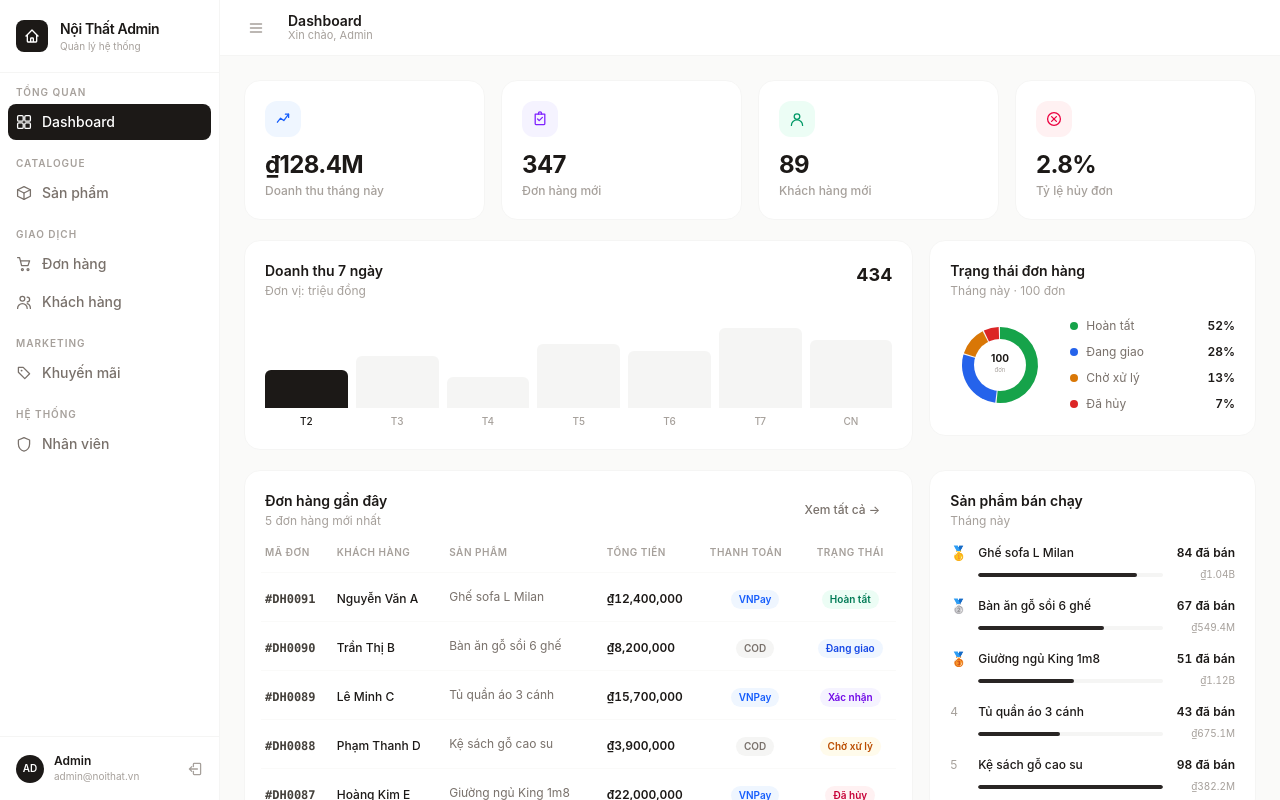
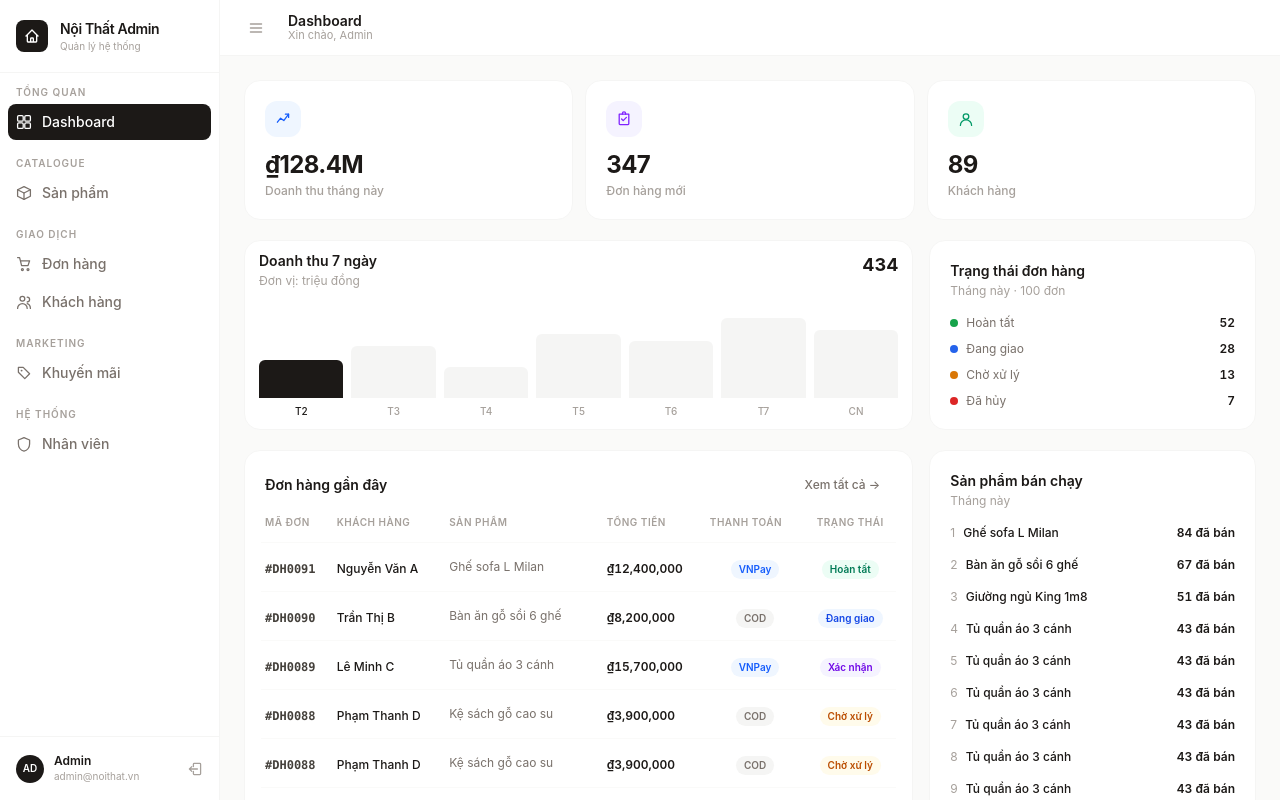
Before and after one commit to hungmonkeydev/XayDungPMWeb_FE, a React (Vite) app: page /admin/dashboard in a window 1280 px wide. Built offline with nearby package versions, Linux system fonts and the light colour scheme.

Commit message:
sửa giao diện Dashboard

```diff
--- a/src/pages/admin/DashboardPage.jsx
+++ b/src/pages/admin/DashboardPage.jsx
@@ -11,7 +11,7 @@ export default function DashboardPage() {
   return (
     <div className="p-6 space-y-5 max-w-[1400px]">
       {/* Stat cards */}
-      <div className="grid grid-cols-2 lg:grid-cols-4 gap-4">
+      <div className="grid grid-cols-2 lg:grid-cols-3 gap-3">
         {dashboardStats.map(s => (
           <StatCard key={s.id} {...s} />
         ))}
--- a/src/pages/admin/_mockData.js
+++ b/src/pages/admin/_mockData.js
@@ -15,16 +15,9 @@ export const dashboardStats = [
   },
   {
     id: 3,
-    label: "Khách hàng mới",
+    label: "Khách hàng",
     value: "89",
     icon: "customers"
-  },
-  {
-    id: 4,
-    label: "Tỷ lệ hủy đơn",
-    value: "2.8%",
-    icon: "cancel",
-    invertDelta: true
   }
 ];
 
@@ -50,6 +43,7 @@ export const recentOrders = [
   { id: "#DH0090", customer: "Trần Thị B", product: "Bàn ăn gỗ sồi 6 ghế", total: "₫8,200,000", method: "COD", status: "shipping" },
   { id: "#DH0089", customer: "Lê Minh C", product: "Tủ quần áo 3 cánh", total: "₫15,700,000", method: "VNPay", status: "confirmed" },
   { id: "#DH0088", customer: "Phạm Thanh D", product: "Kệ sách gỗ cao su", total: "₫3,900,000", method: "COD", status: "pending" },
+  { id: "#DH0088", customer: "Phạm Thanh D", product: "Kệ sách gỗ cao su", total: "₫3,900,000", method: "COD", status: "pending" },
   { id: "#DH0087", customer: "Hoàng Kim E", product: "Giường ngủ King 1m8", total: "₫22,000,000", method: "VNPay", status: "cancelled" }
 ];
 
@@ -57,6 +51,11 @@ export const topProducts = [
   { name: "Ghế sofa L Milan", category: "Phòng khách", sold: 84, revenue: "₫1.04B" },
   { name: "Bàn ăn gỗ sồi 6 ghế", category: "Phòng ăn", sold: 67, revenue: "₫549.4M" },
   { name: "Giường ngủ King 1m8", category: "Phòng ngủ", sold: 51, revenue: "₫1.12B" },
+  { name: "Tủ quần áo 3 cánh", category: "Phòng ngủ", sold: 43, revenue: "₫675.1M" },
+  { name: "Tủ quần áo 3 cánh", category: "Phòng ngủ", sold: 43, revenue: "₫675.1M" },
+  { name: "Tủ quần áo 3 cánh", category: "Phòng ngủ", sold: 43, revenue: "₫675.1M" },
+  { name: "Tủ quần áo 3 cánh", category: "Phòng ngủ", sold: 43, revenue: "₫675.1M" },
+  { name: "Tủ quần áo 3 cánh", category: "Phòng ngủ", sold: 43, revenue: "₫675.1M" },
   { name: "Tủ quần áo 3 cánh", category: "Phòng ngủ", sold: 43, revenue: "₫675.1M" },
   { name: "Kệ sách gỗ cao su", category: "Làm việc", sold: 98, revenue: "₫382.2M" }
 ];
--- a/src/pages/admin/components/dashboard/OrderStatusChart.jsx
+++ b/src/pages/admin/components/dashboard/OrderStatusChart.jsx
@@ -2,28 +2,8 @@
 
 import { orderStatusData } from "../../_mockData";
 
-/** Tạo SVG path hình quạt */
-function slicePath(cx, cy, r, startDeg, endDeg) {
-  const rad = d => (d * Math.PI) / 180;
-  const x1 = cx + r * Math.cos(rad(startDeg));
-  const y1 = cy + r * Math.sin(rad(startDeg));
-  const x2 = cx + r * Math.cos(rad(endDeg));
-  const y2 = cy + r * Math.sin(rad(endDeg));
-  const large = endDeg - startDeg > 180 ? 1 : 0;
-  return `M ${cx} ${cy} L ${x1} ${y1} A ${r} ${r} 0 ${large} 1 ${x2} ${y2} Z`;
-}
-
 export default function OrderStatusChart() {
   const total = orderStatusData.reduce((s, d) => s + d.value, 0);
-  const GAP = 2; // degrees gap giữa các slice
-
-  var cursor = -90; // bắt đầu từ 12 giờ
-  const segments = orderStatusData.map(d => {
-    const sweep = (d.value / total) * 360 - GAP;
-    const path = slicePath(50, 50, 38, cursor, cursor + sweep);
-    cursor += (d.value / total) * 360;
-    return { ...d, path };
-  });
 
   return (
     <div className="bg-white border border-stone-100 rounded-2xl p-5 hover:border-stone-200 transition-all duration-200">
@@ -33,31 +13,13 @@ export default function OrderStatusChart() {
       </div>
 
       <div className="flex items-center gap-5">
-        {/* Donut SVG */}
-        <div className="relative flex-shrink-0">
-          <svg width="100" height="100" viewBox="0 0 100 100">
-            <circle cx="50" cy="50" r="38" fill="#f5f5f4" />
-            {segments.map((seg, i) => (
-              <path key={i} d={seg.path} fill={seg.color} className="hover:opacity-80 transition-opacity cursor-pointer" />
-            ))}
-            {/* Hole */}
-            <circle cx="50" cy="50" r="26" fill="white" />
-            <text x="50" y="47" textAnchor="middle" fontSize="10" fontWeight="700" fill="#1c1917">
-              {total}
-            </text>
-            <text x="50" y="57" textAnchor="middle" fontSize="6" fill="#a8a29e">
-              đơn
-            </text>
-          </svg>
-        </div>
-
         {/* Legend */}
         <div className="flex-1 space-y-2.5">
           {orderStatusData.map(d => (
             <div key={d.label} className="flex items-center gap-2">
               <div className="w-2 h-2 rounded-full flex-shrink-0" style={{ background: d.color }} />
               <span className="text-xs text-stone-500 flex-1 leading-none">{d.label}</span>
-              <span className="text-xs font-semibold text-stone-900 tabular-nums">{d.value}%</span>
+              <span className="text-xs font-semibold text-stone-900 tabular-nums">{d.value}</span>
             </div>
           ))}
         </div>
--- a/src/pages/admin/components/dashboard/RecentOrders.jsx
+++ b/src/pages/admin/components/dashboard/RecentOrders.jsx
@@ -1,6 +1,7 @@
 // src/pages/admin/components/dashboard/RecentOrders.jsx
 
 import { recentOrders } from "../../_mockData";
+import { useNavigate } from "react-router-dom";
 
 const STATUS_CFG = {
   completed: { label: "Hoàn tất", cls: "bg-emerald-50 text-emerald-700" },
@@ -16,15 +17,20 @@ const METHOD_CFG = {
 };
 
 export default function RecentOrders() {
+  const navigate = useNavigate();
   return (
     <div className="bg-white border border-stone-100 rounded-2xl p-5 hover:border-stone-200 transition-all duration-200">
       {/* Header */}
       <div className="flex items-center justify-between mb-4">
         <div>
           <h3 className="text-sm font-semibold text-stone-900">Đơn hàng gần đây</h3>
-          <p className="text-xs text-stone-400 mt-0.5">5 đơn hàng mới nhất</p>
         </div>
-        <button className="text-xs text-stone-500 font-medium hover:text-stone-900 transition-colors px-3 py-1.5 rounded-lg hover:bg-stone-50">Xem tất cả →</button>
+        <button
+          onClick={() => navigate(`/admin/orders`)}
+          className="text-xs text-stone-500 font-medium hover:text-stone-900 transition-colors px-3 py-1.5 rounded-lg hover:bg-stone-50"
+        >
+          Xem tất cả →
+        </button>
       </div>
 
       {/* Table */}
@@ -43,7 +49,7 @@ export default function RecentOrders() {
             {recentOrders.map(order => {
               const status = STATUS_CFG[order.status];
               return (
-                <tr key={order.id} className="hover:bg-stone-50/50 transition-colors cursor-pointer">
+                <tr key={order.id} onClick={() => navigate(`/admin/orders/${order.id}`)} className="hover:bg-stone-50/50 transition-colors cursor-pointer">
                   <td className="py-3 px-1">
                     <span className="text-xs font-mono font-semibold text-stone-700">{order.id}</span>
                   </td>
--- a/src/pages/admin/components/dashboard/RevenueChart.jsx
+++ b/src/pages/admin/components/dashboard/RevenueChart.jsx
@@ -11,9 +11,9 @@ export default function RevenueChart() {
   const total = revenueChart.reduce((s, d) => s + d.value, 0);
 
   return (
-    <div className="bg-white border border-stone-100 rounded-2xl p-5 hover:border-stone-200 transition-all duration-200">
+    <div className="bg-white border border-stone-100 rounded-2xl p-2.5 hover:border-stone-200 transition-all duration-200">
       {/* Header */}
-      <div className="flex items-start justify-between mb-5">
+      <div className="flex items-start justify-between mb-5 px-1">
         <div>
           <h3 className="text-sm font-semibold text-stone-900">Doanh thu 7 ngày</h3>
           <p className="text-xs text-stone-400 mt-0.5">Đơn vị: triệu đồng</p>
@@ -24,7 +24,7 @@ export default function RevenueChart() {
       </div>
 
       {/* Bars */}
-      <div className="flex items-end gap-2 h-[110px]">
+      <div className="flex items-end gap-2 h-[110px] px-1">
         {revenueChart.map(d => {
           const pct = (d.value / max) * 100;
           const isToday = d.day === todayLabel;
--- a/src/pages/admin/components/dashboard/StatCard.jsx
+++ b/src/pages/admin/components/dashboard/StatCard.jsx
@@ -5,8 +5,7 @@ import AdminIcon from "../AdminIcons";
 const ICON_STYLE = {
   revenue: "bg-blue-50   text-blue-600",
   orders: "bg-violet-50 text-violet-600",
-  customers: "bg-emerald-50 text-emerald-600",
-  cancel: "bg-rose-50   text-rose-600"
+  customers: "bg-emerald-50 text-emerald-600"
 };
 
 export default function StatCard({ label, value, icon }) {
--- a/src/pages/admin/components/dashboard/TopProducts.jsx
+++ b/src/pages/admin/components/dashboard/TopProducts.jsx
@@ -2,11 +2,7 @@
 
 import { topProducts } from "../../_mockData";
 
-const MEDALS = ["🥇", "🥈", "🥉"];
-
 export default function TopProducts() {
-  const maxSold = Math.max(...topProducts.map(p => p.sold));
-
   return (
     <div className="bg-white border border-stone-100 rounded-2xl p-5 hover:border-stone-200 transition-all duration-200">
       <div className="mb-4">
@@ -16,21 +12,13 @@ export default function TopProducts() {
 
       <div className="space-y-4">
         {topProducts.map((p, i) => {
-          const pct = Math.round((p.sold / maxSold) * 100);
           return (
             <div key={p.name}>
               {/* Row: rank + name + sold */}
               <div className="flex items-center gap-2 mb-1.5">
-                <span className="text-sm w-5 flex-shrink-0 leading-none">{MEDALS[i] ?? <span className="text-xs text-stone-400">{i + 1}</span>}</span>
+                <span className="text-xs text-stone-400">{i + 1}</span>
                 <p className="flex-1 text-xs font-medium text-stone-900 truncate min-w-0">{p.name}</p>
                 <p className="text-xs font-semibold text-stone-900 flex-shrink-0 tabular-nums">{p.sold} đã bán</p>
-              </div>
-              {/* Progress bar + revenue */}
-              <div className="flex items-center gap-2 pl-7">
-                <div className="flex-1 h-1 bg-stone-100 rounded-full overflow-hidden">
-                  <div className="h-full bg-stone-800 rounded-full transition-all duration-700 ease-out" style={{ width: `${pct}%` }} />
-                </div>
-                <span className="text-[10px] text-stone-400 w-16 text-right flex-shrink-0 tabular-nums">{p.revenue}</span>
               </div>
             </div>
           );
```
